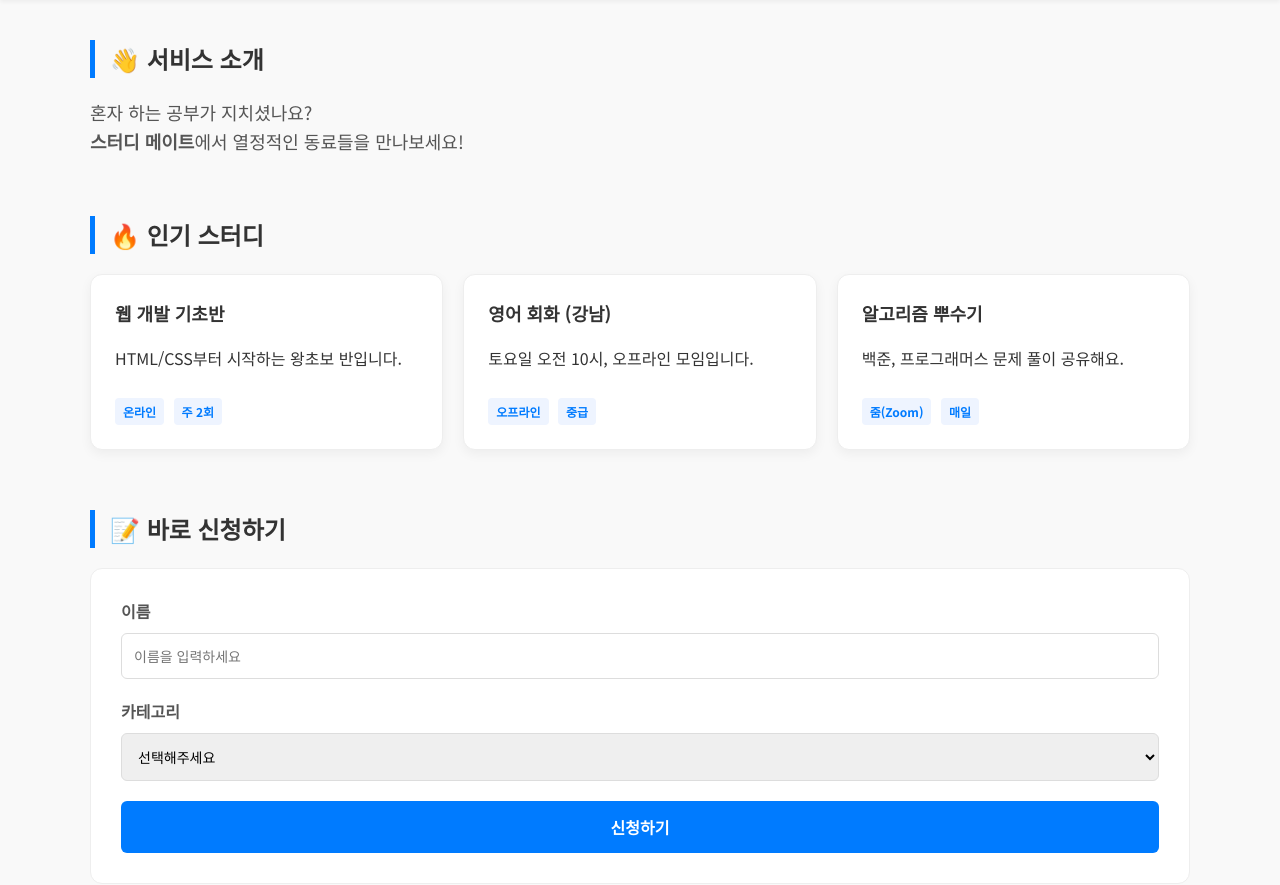
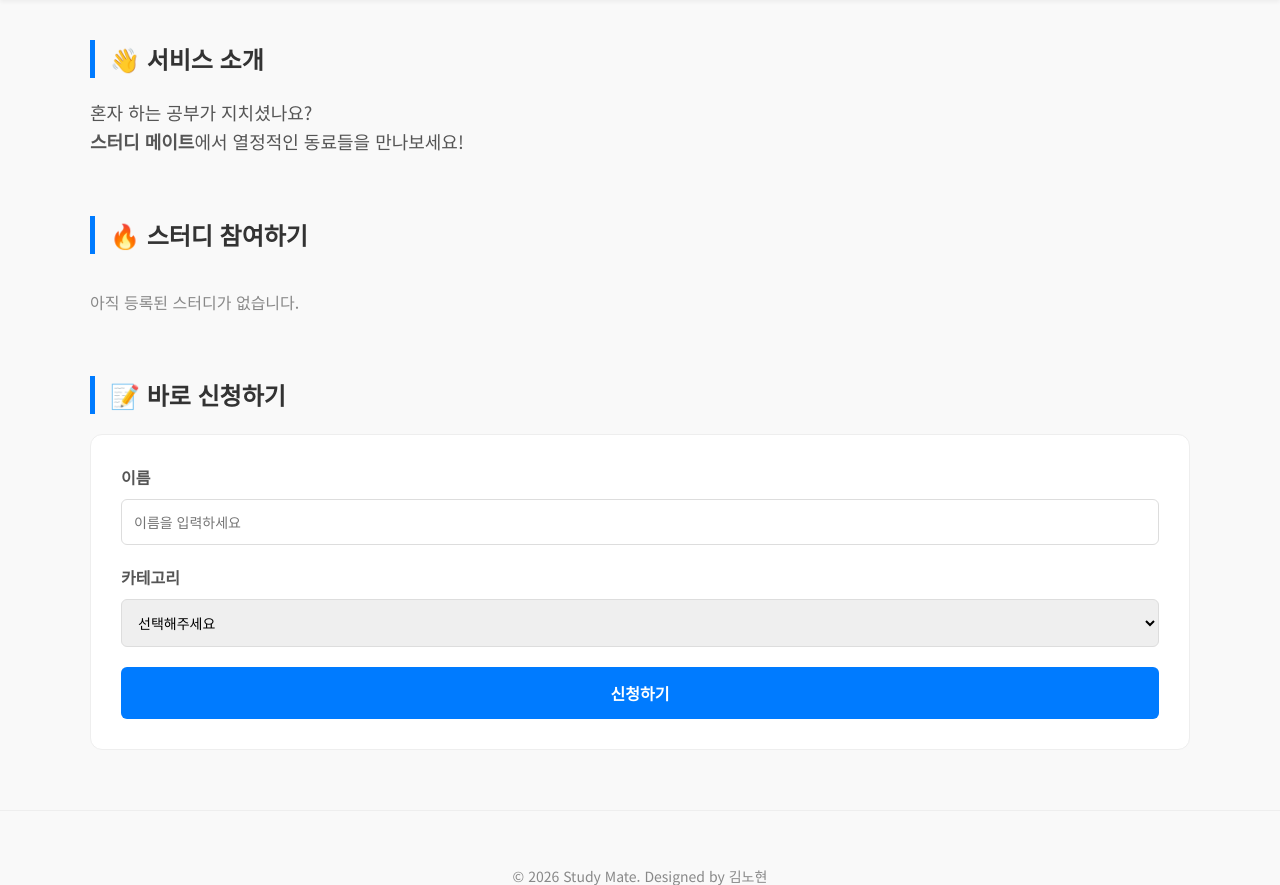
Before and after one commit to nohyunkim/studymate-web, a Flask app: page / in a window 1280 px wide. Shown: the part 60-945 px from the top of the page. Run offline with Flask 3, Linux system fonts and the light colour scheme.

Commit message:
여섯번째업로드

```diff
--- a/app.py
+++ b/app.py
@@ -2,6 +2,7 @@
 from werkzeug.security import generate_password_hash, check_password_hash
 from models import db, User, Study
 from datetime import datetime
+from sqlalchemy.sql.expression import func   # ✅ 추가
 
 app = Flask(__name__)
 
@@ -15,19 +16,26 @@
 # DB 연결
 db.init_app(app)
 
-# 1. 메인 페이지
+# ===============================
+# 1. 메인 페이지 (랜덤 3개)
+# ===============================
 @app.route('/')
 def home():
+    random_studies = Study.query.order_by(func.random()).limit(3).all()
+
     return render_template(
         'index.html',
-        user_nickname=session.get('user_nickname')
+        user_nickname=session.get('user_nickname'),
+        random_studies=random_studies
     )
 
 @app.route('/index.html')
 def index():
     return home()
 
+# ===============================
 # 2. 로그인
+# ===============================
 @app.route('/login', methods=['GET', 'POST'])
 def login():
     if request.method == 'POST':
@@ -41,17 +49,21 @@
             session['user_nickname'] = user.nickname
             return redirect(url_for('home'))
         else:
-            return "아이디 또는 비밀번호가 틀렸습니다! (뒤로가기 눌러주세요)"
+            return "아이디 또는 비밀번호가 틀렸습니다!"
 
     return render_template('login.html')
 
+# ===============================
 # 3. 로그아웃
+# ===============================
 @app.route('/logout')
 def logout():
     session.clear()
     return redirect(url_for('home'))
 
+# ===============================
 # 4. 회원가입
+# ===============================
 @app.route('/signup', methods=['GET', 'POST'])
 def signup():
     if request.method == 'POST':
@@ -85,7 +97,9 @@
 
     return render_template('signup.html')
 
+# ===============================
 # 5. 스터디 목록
+# ===============================
 @app.route('/study')
 def study():
     page = request.args.get('page', 1, type=int)
@@ -100,25 +114,21 @@
         user_nickname=session.get('user_nickname')
     )
 
+# ===============================
 # 6. 스터디 글쓰기
+# ===============================
 @app.route('/study/write', methods=['GET', 'POST'])
 def studywrite():
     if 'user_id' not in session:
         return redirect(url_for('login'))
 
     if request.method == 'POST':
-        title = request.form['title']
-        category = request.form['category']
-        member_count = request.form['member_count']
-        content = request.form['content']
-        writer = session.get('user_nickname')
-
         new_study = Study(
-            title=title,
-            category=category,
-            member_count=member_count,
-            content=content,
-            writer=writer
+            title=request.form['title'],
+            category=request.form['category'],
+            member_count=request.form['member_count'],
+            content=request.form['content'],
+            writer=session.get('user_nickname')
         )
 
         db.session.add(new_study)
@@ -131,7 +141,9 @@
         user_nickname=session.get('user_nickname')
     )
 
-# 7. 스터디 상세 페이지
+# ===============================
+# 7. 스터디 상세
+# ===============================
 @app.route('/study/<int:study_id>')
 def study_detail(study_id):
     study = Study.query.get_or_404(study_id)
@@ -142,11 +154,13 @@
         user_nickname=session.get('user_nickname')
     )
 
+# ===============================
+# 8. 스터디 삭제
+# ===============================
 @app.route('/study/<int:study_id>/delete')
 def study_delete(study_id):
     study = Study.query.get_or_404(study_id)
 
-    # 작성자 아니면 접근 금지
     if session.get('user_nickname') != study.writer:
         return "삭제 권한이 없습니다."
 
@@ -155,6 +169,8 @@
 
     return redirect(url_for('study'))
 
+# ===============================
+# 9. 스터디 수정
 @app.route('/study/<int:study_id>/edit', methods=['GET', 'POST'])
 def study_edit(study_id):
     study = Study.query.get_or_404(study_id)
--- a/templates/index.html
+++ b/templates/index.html
@@ -51,32 +51,37 @@
             </p>
         </section>
 
-        <!-- 인기 스터디 -->
+        <!-- 스터디 참여 -->
         <section>
-            <h2>🔥 인기 스터디</h2>
+            <h2>🔥 스터디 참여하기</h2>
+
             <div class="study-list">
-                <article class="card">
-                    <h3>웹 개발 기초반</h3>
-                    <p>HTML/CSS부터 시작하는 왕초보 반입니다.</p>
-                    <span class="tag">온라인</span>
-                    <span class="tag">주 2회</span>
-                </article>
+                {% for study in random_studies %}
+                <a href="{{ url_for('study_detail', study_id=study.id) }}"
+                style="color: inherit;">
+                    <article class="card">
+                        <h3>{{ study.title }}</h3>
 
-                <article class="card">
-                    <h3>영어 회화 (강남)</h3>
-                    <p>토요일 오전 10시, 오프라인 모임입니다.</p>
-                    <span class="tag">오프라인</span>
-                    <span class="tag">중급</span>
-                </article>
+                        <p>
+                            {% if study.content|length > 50 %}
+                                {{ study.content[:50] }}...
+                            {% else %}
+                                {{ study.content }}
+                            {% endif %}
+                        </p>
 
-                <article class="card">
-                    <h3>알고리즘 뿌수기</h3>
-                    <p>백준, 프로그래머스 문제 풀이 공유해요.</p>
-                    <span class="tag">줌(Zoom)</span>
-                    <span class="tag">매일</span>
-                </article>
+                        <span class="tag">{{ study.category }}</span>
+                        <span class="tag">👥 {{ study.member_count }}명</span>
+                    </article>
+                </a>
+                {% endfor %}
             </div>
+
+            {% if random_studies|length == 0 %}
+                <p style="color:#888;">아직 등록된 스터디가 없습니다.</p>
+            {% endif %}
         </section>
+
 
         <!-- 스터디 신청 -->
         <section>
```
